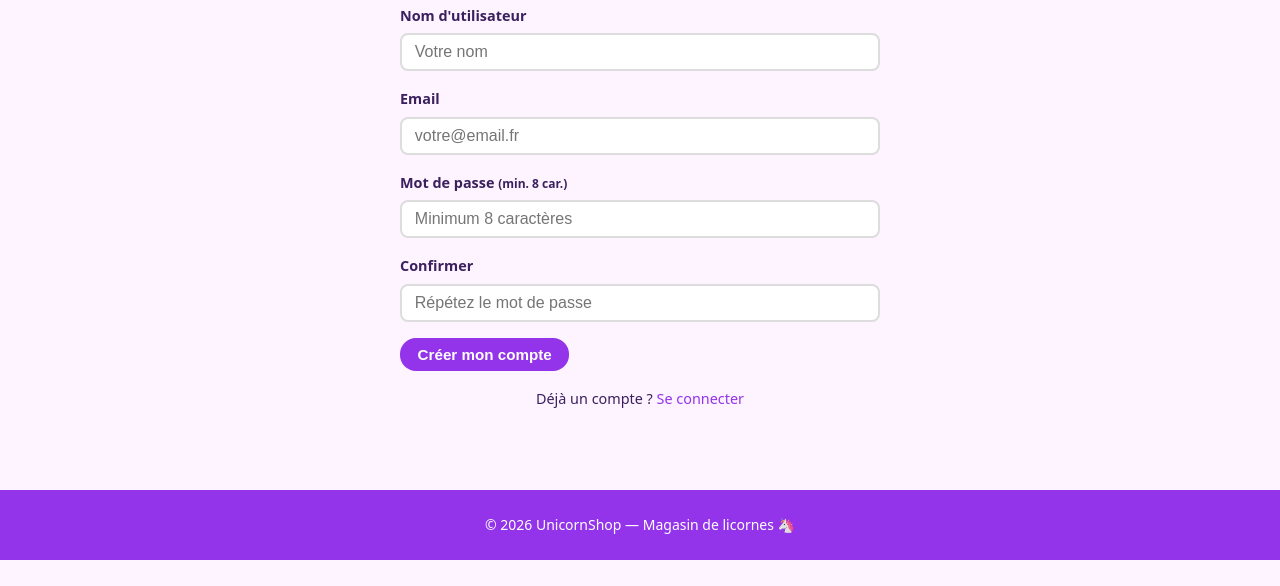
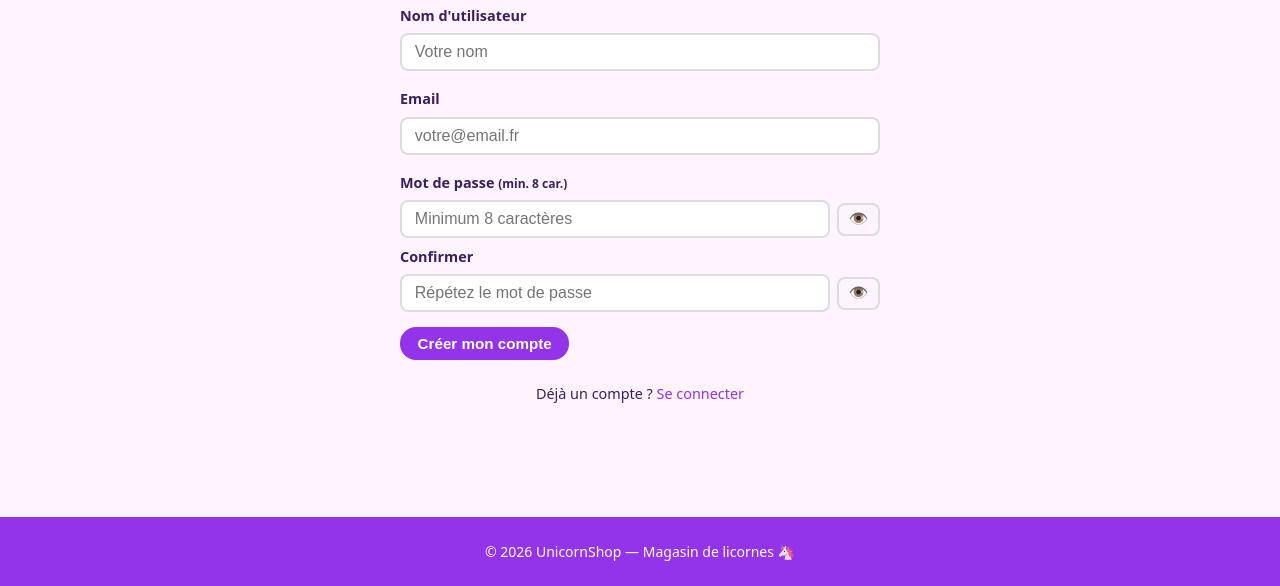
Before and after one commit to Poca23/TP-SITE-ECOMMERCE, a PHP site: page /index.php?action=register in a window 1280 px wide. Shown: the part 172-758 px from the top of the page. Run offline with PHP 8.4, Linux system fonts and the light colour scheme; a stand-in replaces the project's code that opens the database connection; some libraries are stand-ins or nearby versions.

Commit message:
ui: add password toggle on login and register forms

```diff
--- a/templates/auth/register.php
+++ b/templates/auth/register.php
@@ -14,19 +14,27 @@
             <input type="text" name="username" required maxlength="50" placeholder="Votre nom"
             value="<?= htmlspecialchars($_POST['username'] ?? '') ?>">
         </div>
+
         <div class="form__group">
             <label>Email</label>
             <input type="email" name="email" required placeholder="votre@email.fr"
             value="<?= htmlspecialchars($_POST['email'] ?? '') ?>">
         </div>
+
         <div class="form__group">
             <label>Mot de passe <small>(min. 8 car.)</small></label>
-            <input type="password" name="password" required minlength="8" placeholder="Minimum 8 caractères">
+                <div class="input-eye">
+                <input type="password" name="password" id="reg_password" required minlength="8" placeholder="Minimum 8 caractères">
+                <button type="button" class="eye-btn" data-toggle-password="#reg_password">👁️</button>
         </div>
+
         <div class="form__group">
             <label>Confirmer</label>
-            <input type="password" name="confirm" required minlength="8" placeholder="Répétez le mot de passe">
+            <div class="input-eye">
+            <input type="password" name="confirm" id="reg_confirm" required minlength="8" placeholder="Répétez le mot de passe">
+            <button type="button" class="eye-btn" data-toggle-password="#reg_confirm">👁️</button>
         </div>
+
         <div class="form__actions">
             <button type="submit" class="btn btn--primary">Créer mon compte</button>
         </div>
```
Also changed, not shown: templates/auth/login.php (+5 -2 lines).
